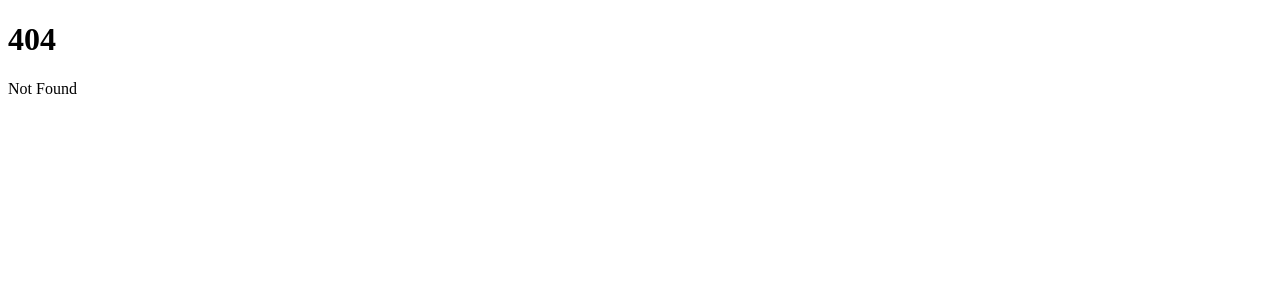
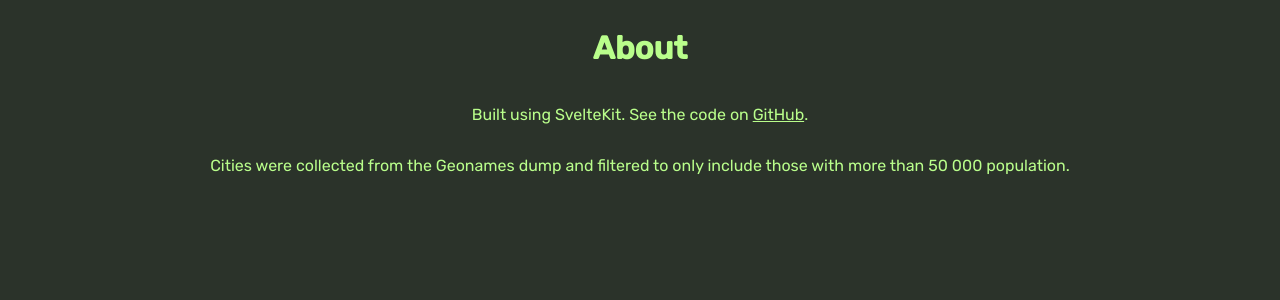
Before and after one commit to elkalt/ccubed, a SvelteKit app: page /about in a window 1280 px wide. Before the commit this address had no page. Shown: the top 300 px of the page. Built offline with nearby package versions, Linux system fonts and the light colour scheme.

Commit message:
add about

```diff
--- /dev/null
+++ b/src/routes/about/+page.svelte
@@ -0,0 +1,30 @@
+<script lang="ts">
+  import "$lib/styles/app.scss";
+</script>
+
+<div class="content-wrapper">
+  <h1>About</h1>
+  <p>Built using SvelteKit.  See the code on <a href="https://github.com/elkalt/ccubed">GitHub</a>.</p>
+  <p>Cities were collected from the Geonames dump and filtered to only include those with more than 50 000 population.</p>
+</div>
+
+<style lang="scss">
+  .content-wrapper {
+    display: flex;
+    flex-direction: column;
+    align-items: center;
+    justify-content: center;
+    height: 100%;
+    width: 100%;
+  }
+
+  a {
+    color: var(--primary);
+    text-decoration: underline;
+    cursor: pointer;
+
+    &:hover {
+      color: var(--primary-light);
+    }
+  }
+</style>
```
Also changed, not shown: src/routes/+page.svelte (+25 -7 lines).
